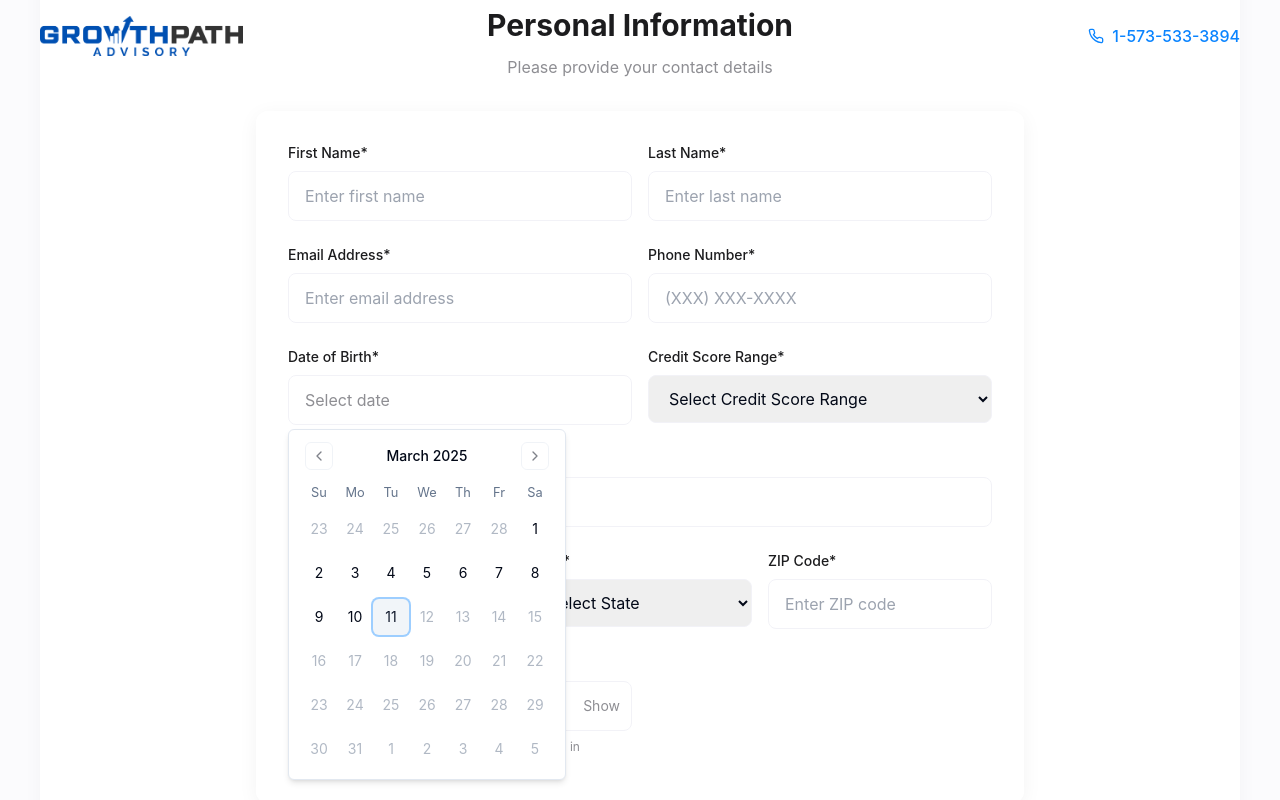
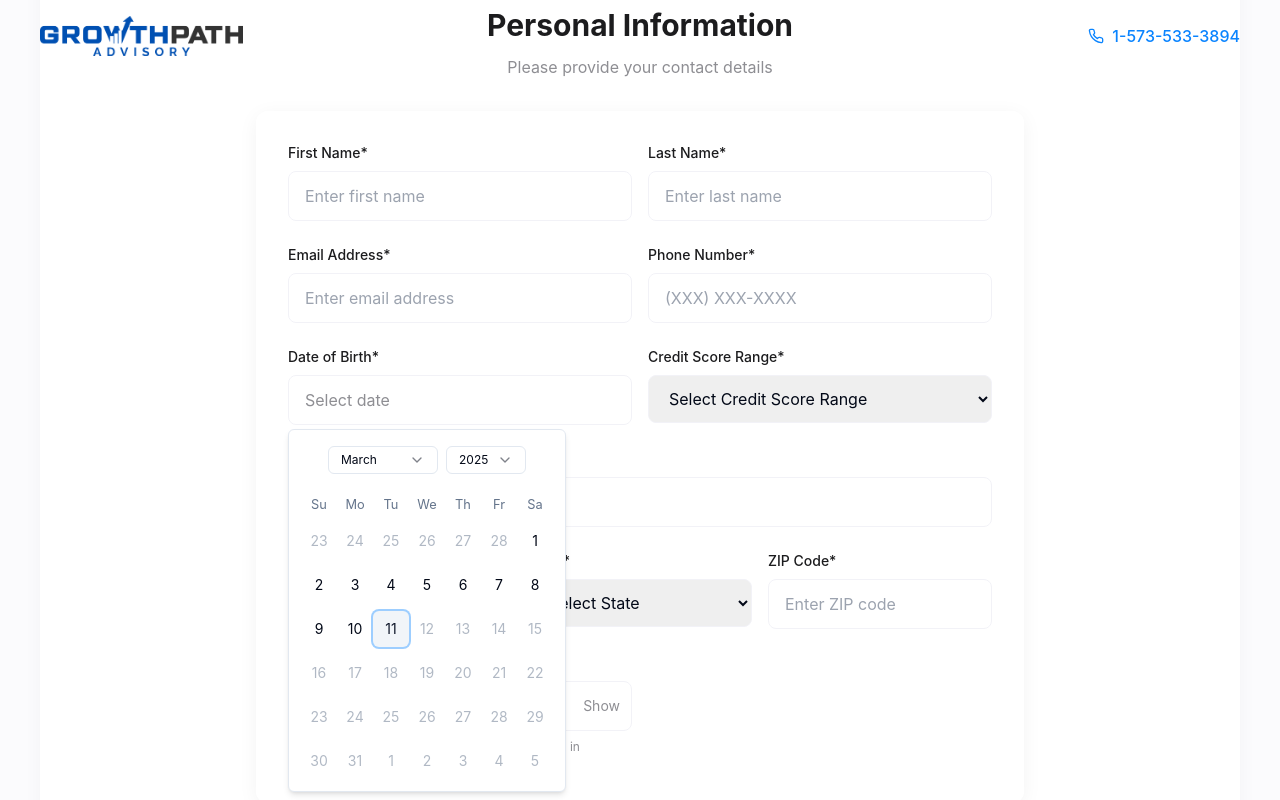
Before and after one commit to Dontworryaboutit69/bridge-flow-builder, a React (Vite) app: page /application in a window 1280 px wide. Both pictures are taken after a click on the button "Select date". Shown: the part 557-1357 px from the top of the page. Built offline with nearby package versions, Linux system fonts and the light colour scheme.

Commit message:
Enhance date selection
Allow users to select the year when choosing a date of birth or business start date.

```diff
--- a/src/components/ApplicationSteps/PersonalInfo.tsx
+++ b/src/components/ApplicationSteps/PersonalInfo.tsx
@@ -41,7 +41,6 @@ const PersonalInfo = () => {
     }
   };
 
-  // Toggle SSN visibility
   const toggleSSNVisibility = () => {
     setSsnMasked(!ssnMasked);
   };
@@ -59,7 +58,6 @@ const PersonalInfo = () => {
 
       <div className="glass-card p-6 md:p-8 bg-white">
         <div className="space-y-6">
-          {/* Basic Information */}
           <div className="grid grid-cols-1 sm:grid-cols-2 gap-4">
             <div className="space-y-2">
               <label htmlFor="firstName" className="block text-sm font-medium text-funding-dark">
@@ -121,7 +119,6 @@ const PersonalInfo = () => {
           </div>
 
           <div className="grid grid-cols-1 sm:grid-cols-2 gap-4">
-            {/* Date of Birth */}
             <div className="space-y-2">
               <label className="block text-sm font-medium text-funding-dark">
                 Date of Birth*
@@ -154,7 +151,6 @@ const PersonalInfo = () => {
               </Popover>
             </div>
 
-            {/* Credit Score */}
             <div className="space-y-2">
               <label className="block text-sm font-medium text-funding-dark">
                 Credit Score Range*
@@ -172,7 +168,6 @@ const PersonalInfo = () => {
             </div>
           </div>
 
-          {/* Personal Address */}
           <div className="space-y-2">
             <label htmlFor="address" className="block text-sm font-medium text-funding-dark">
               Street Address*
--- a/src/components/ui/calendar.tsx
+++ b/src/components/ui/calendar.tsx
@@ -1,9 +1,11 @@
+
 import * as React from "react";
 import { ChevronLeft, ChevronRight } from "lucide-react";
-import { DayPicker } from "react-day-picker";
+import { DayPicker, CaptionProps } from "react-day-picker";
 
 import { cn } from "@/lib/utils";
 import { buttonVariants } from "@/components/ui/button";
+import { Select, SelectContent, SelectItem, SelectTrigger, SelectValue } from "@/components/ui/select";
 
 export type CalendarProps = React.ComponentProps<typeof DayPicker>;
 
@@ -21,7 +23,7 @@ function Calendar({
         months: "flex flex-col sm:flex-row space-y-4 sm:space-x-4 sm:space-y-0",
         month: "space-y-4",
         caption: "flex justify-center pt-1 relative items-center",
-        caption_label: "text-sm font-medium",
+        caption_label: "text-sm font-medium hidden", // Hide the default caption label
         nav: "space-x-1 flex items-center",
         nav_button: cn(
           buttonVariants({ variant: "outline" }),
@@ -54,6 +56,65 @@ function Calendar({
       components={{
         IconLeft: ({ ..._props }) => <ChevronLeft className="h-4 w-4" />,
         IconRight: ({ ..._props }) => <ChevronRight className="h-4 w-4" />,
+        Caption: (props: CaptionProps) => {
+          const { displayMonth, viewDate } = props;
+          const month = displayMonth.getMonth();
+          const year = displayMonth.getFullYear();
+
+          // Create year options: 120 years back from current year
+          const currentYear = new Date().getFullYear();
+          const years = Array.from({ length: 121 }, (_, i) => currentYear - i);
+
+          // Create month options
+          const months = [
+            "January", "February", "March", "April", "May", "June",
+            "July", "August", "September", "October", "November", "December"
+          ];
+
+          return (
+            <div className="flex justify-center items-center space-x-2 py-1">
+              <Select
+                value={month.toString()}
+                onValueChange={(newMonth) => {
+                  const newDate = new Date(viewDate);
+                  newDate.setMonth(parseInt(newMonth));
+                  props.onViewChange?.({ view: 'month', month: newDate });
+                }}
+              >
+                <SelectTrigger className="h-7 w-[110px] text-xs">
+                  <SelectValue>{months[month]}</SelectValue>
+                </SelectTrigger>
+                <SelectContent>
+                  {months.map((monthName, i) => (
+                    <SelectItem key={i} value={i.toString()} className="text-xs">
+                      {monthName}
+                    </SelectItem>
+                  ))}
+                </SelectContent>
+              </Select>
+
+              <Select
+                value={year.toString()}
+                onValueChange={(newYear) => {
+                  const newDate = new Date(viewDate);
+                  newDate.setFullYear(parseInt(newYear));
+                  props.onViewChange?.({ view: 'month', month: newDate });
+                }}
+              >
+                <SelectTrigger className="h-7 w-[80px] text-xs">
+                  <SelectValue>{year}</SelectValue>
+                </SelectTrigger>
+                <SelectContent className="max-h-60">
+                  {years.map((y) => (
+                    <SelectItem key={y} value={y.toString()} className="text-xs">
+                      {y}
+                    </SelectItem>
+                  ))}
+                </SelectContent>
+              </Select>
+            </div>
+          );
+        }
       }}
       {...props}
     />
```
